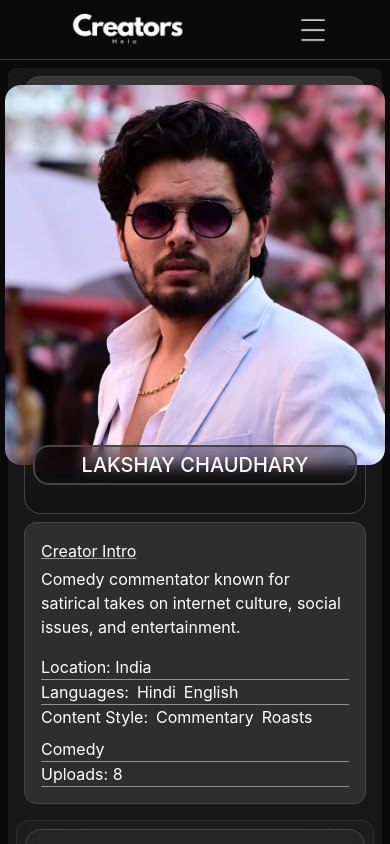
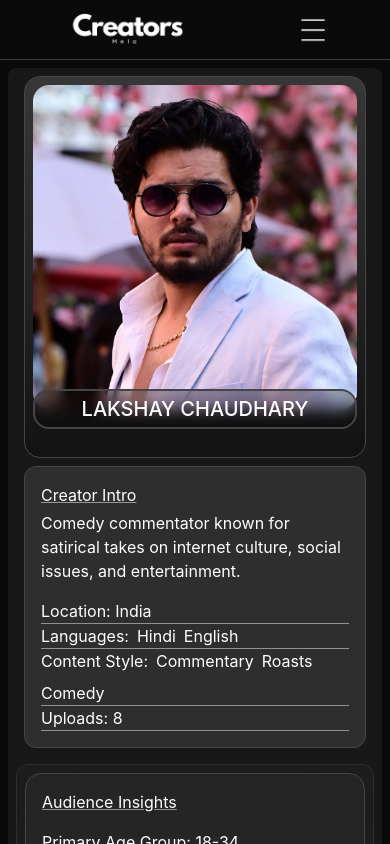
Before and after one commit to imA05-in/Creator-Profile-Page, a React (Vite) app: page /content/1 in a window 390 px wide. Shown: the top 844 px of the page. Built offline with nearby package versions, Linux system fonts and the light colour scheme.

Commit message:
update CreatorIntro component image styling for improved responsiveness

```diff
--- a/src/components/CreatorIntro.jsx
+++ b/src/components/CreatorIntro.jsx
@@ -4,7 +4,7 @@ export default function CreatorIntro({ data }) {
     <div className="rounded-2xl w-full flex flex-col gap-2 md:flex-row justify-between items-start h-full md:gap-10">
       <div className=" p-2 bg-linear-to-t from-black/70 to-black/10 rounded-2xl md:max-w-100 md:flex-row items-center w-full bg-neutral-400 border border-neutral-300">
       <div className="flex justify-center">
-        <img src={data.image} alt="img" className="min-w-95 rounded-2xl"/>
+        <img src={data.image} alt="img" className="md:min-w-95 min-w-75 rounded-2xl"/>
       </div>
         <div className="text-xl font-medium text-center relative bottom-5 bg-black/30 py-1 rounded-2xl backdrop-blur border-2 border-neutral-300">
           {data.name.toUpperCase()}
```
